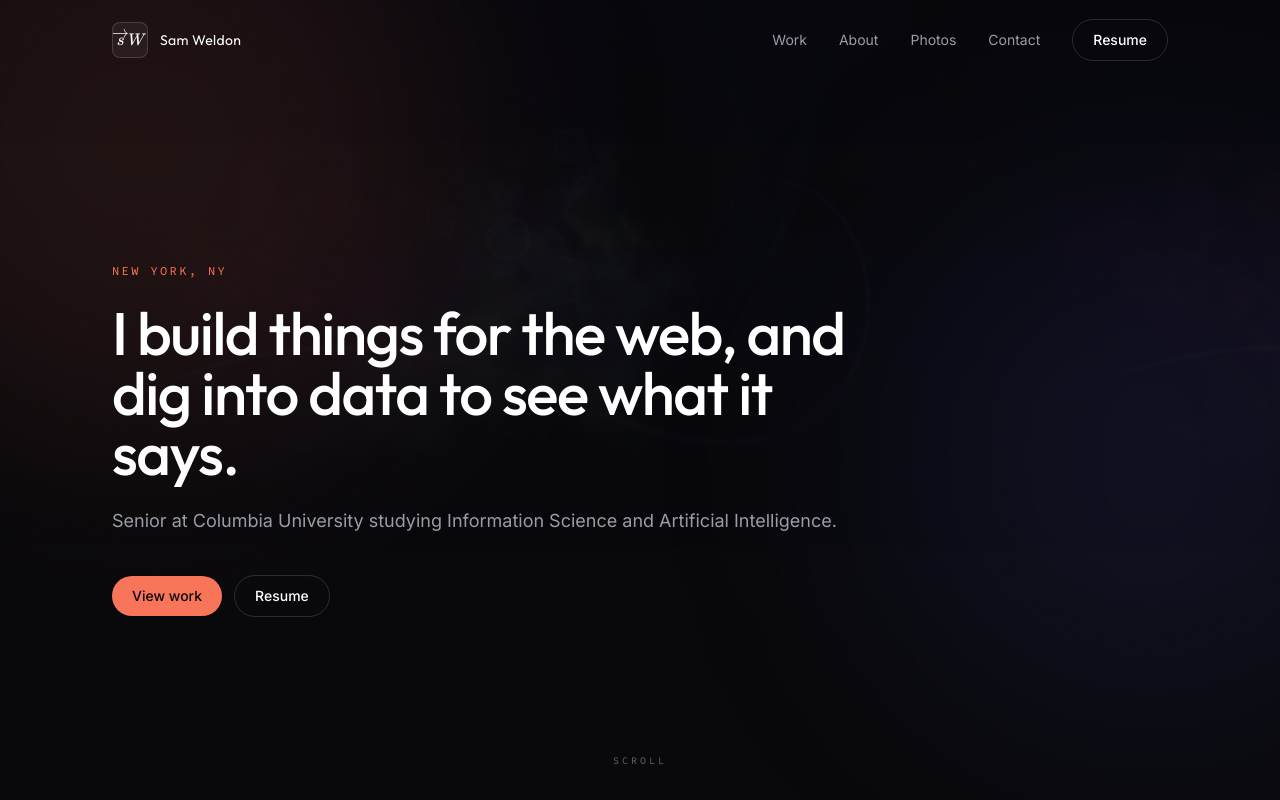
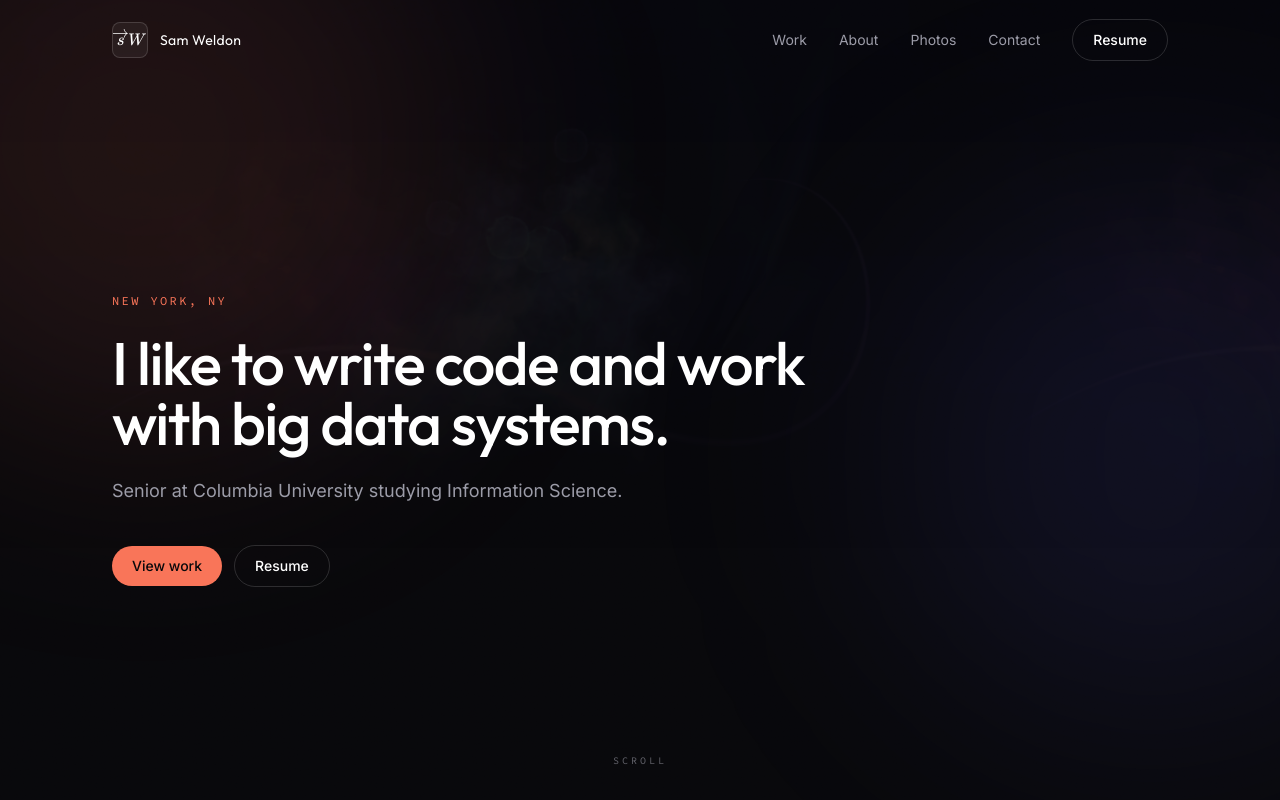
Before and after one commit to samweldon9393/SamWeldon9393, a React (Vite) app: page / in a window 1280 px wide. Shown: the top 800 px of the page. Built offline with nearby package versions, Linux system fonts and the light colour scheme.

Commit message:
change tagline

```diff
--- a/src/data/site.ts
+++ b/src/data/site.ts
@@ -1,10 +1,10 @@
 export const site = {
   name: 'Sam Weldon',
-  role: 'Information Science & Artificial Intelligence',
+  role: 'Information Science',
   location: 'New York, NY',
-  tagline: 'I build things for the web, and dig into data to see what it says.',
+  tagline: 'I like to write code and work with big data systems.',
   intro:
-    'Senior at Columbia University studying Information Science and Artificial Intelligence.',
+    'Senior at Columbia University studying Information Science.',
   email: 'sam@sam-weldon.com',
   resumeUrl: '/Resume.pdf',
 };
```
